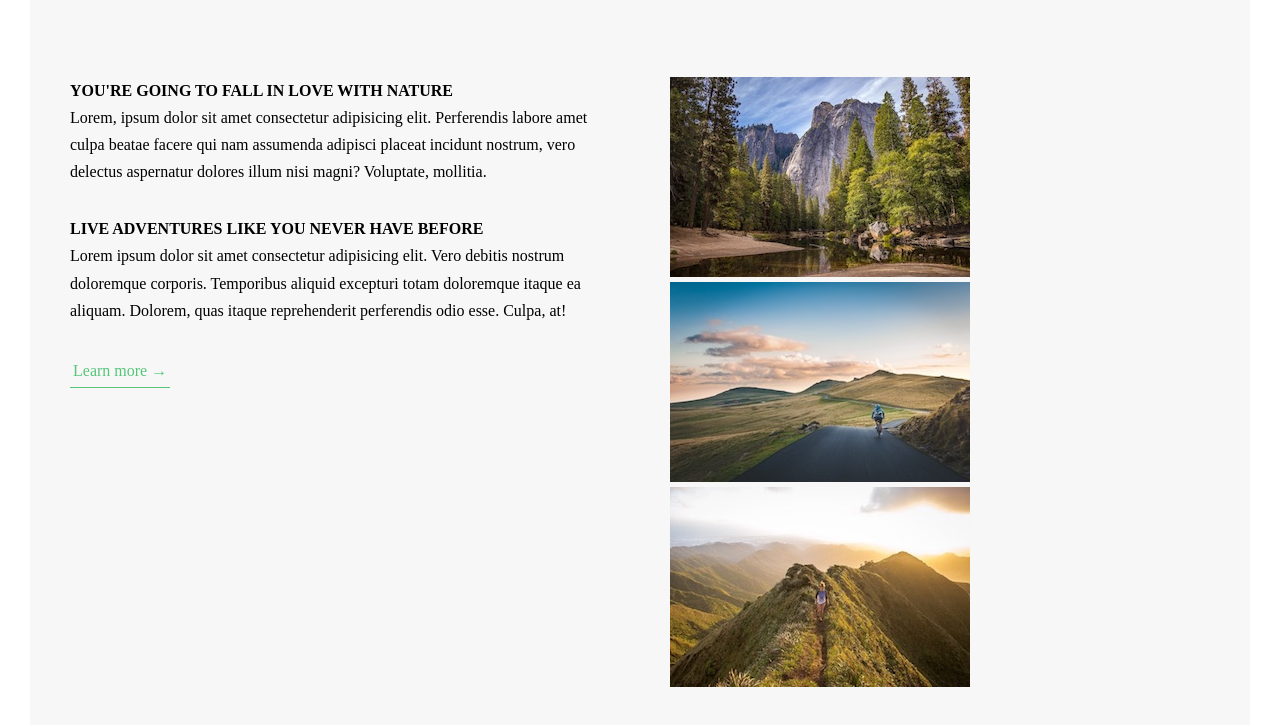
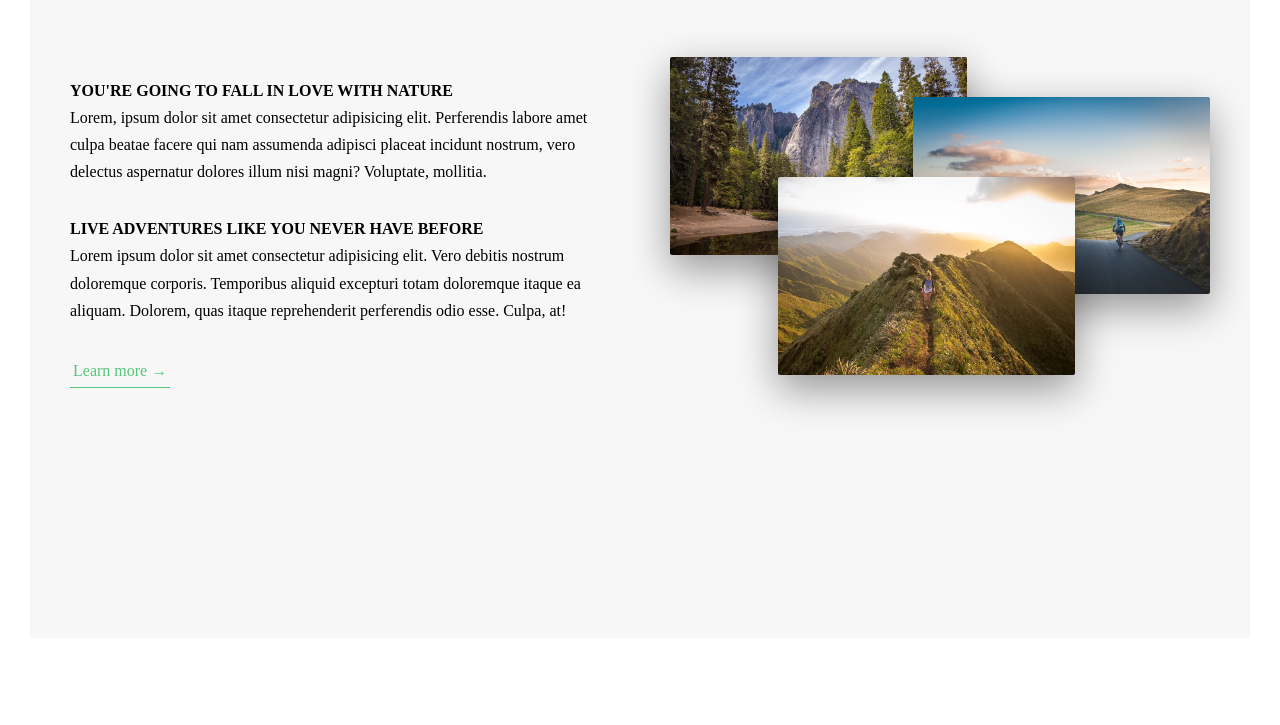
Before and after one commit to ankitharitus/Environment-Matters, a website: page index.html in a window 1280 px wide. Shown: the part 943-1668 px from the top of the page. After the commit the page ends 1611 px from the top, so only its background shows below. Drawn offline with Linux system fonts and the light colour scheme.

Commit message:
about section right side
used outline and not hover selected image

```diff
--- a/index.html
+++ b/index.html
@@ -59,19 +59,19 @@
           <div class="col-1-of-2">
             <div class="composition">
               <img
-                src="img/nat-1.jpg"
+                src="img/nat-1-large.jpg"
                 alt="Photo 1"
-                class="photo__composition photo__composition--p1"
+                class="composition__photo composition__photo--p1"
               />
               <img
-                src="img/nat-2.jpg"
+                src="img/nat-2-large.jpg"
                 alt="Photo 2"
-                class="photo__composition photo__composition--p1"
+                class="composition__photo composition__photo--p2"
               />
               <img
-                src="img/nat-3.jpg"
+                src="img/nat-3-large.jpg"
                 alt="Photo 3"
-                class="photo__composition photo__composition--p1"
+                class="composition__photo composition__photo--p3"
               />
             </div>
           </div>
--- a/sass/components/_composition.scss
+++ b/sass/components/_composition.scss
@@ -0,0 +1,34 @@
+.composition {
+  position: relative;
+  &__photo {
+    width: 55%;
+    box-shadow: 0 1.4rem 4rem rgba(black, 0.4);
+    border-radius: 2px;
+    position: absolute;
+    z-index: 0;
+    outline-offset: 2rem;
+    transition: all 0.3s;
+
+    &--p1 {
+      top: -2rem;
+      left: 0;
+    }
+    &--p2 {
+      top: 2rem;
+      right: 0;
+    }
+    &--p3 {
+      top: 10rem;
+      left: 20%;
+    }
+    &:hover {
+      transform: scale(1.05) translateY(-0.5rem);
+      z-index: 1;
+      box-shadow: 0 2.4rem 4rem rgba(black, 0.5);
+      outline: 2rem solid $primary-color;
+    }
+  }
+  &:hover &__photo:not(:hover) {
+    transform: scale(0.9);
+  }
+}
--- a/sass/main.scss
+++ b/sass/main.scss
@@ -2,19 +2,10 @@
 @import "base/animation";
 @import "base/base";
 @import "components/button";
+@import "components/composition";
 @import "layout/header";
 @import "pages/home";
 @import "base/utilities";
 @import "layout/grid";
 @import "abstracts/mixins";
-@import "base/typography"; /*
-
-
-
-COLORS:
-
-Light green: #7ed56f
-Medium green: #55c57a
-Dark green: #28b485
-
-*/
+@import "base/typography";
```
Also changed, not shown: css/style.css.
